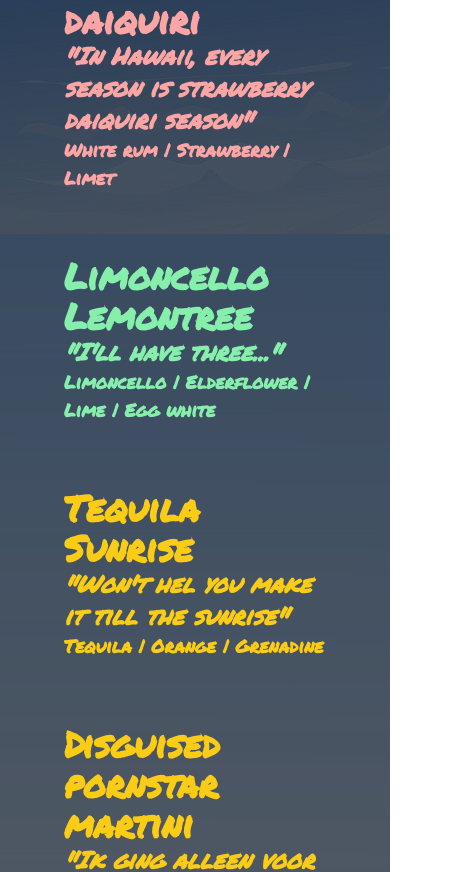
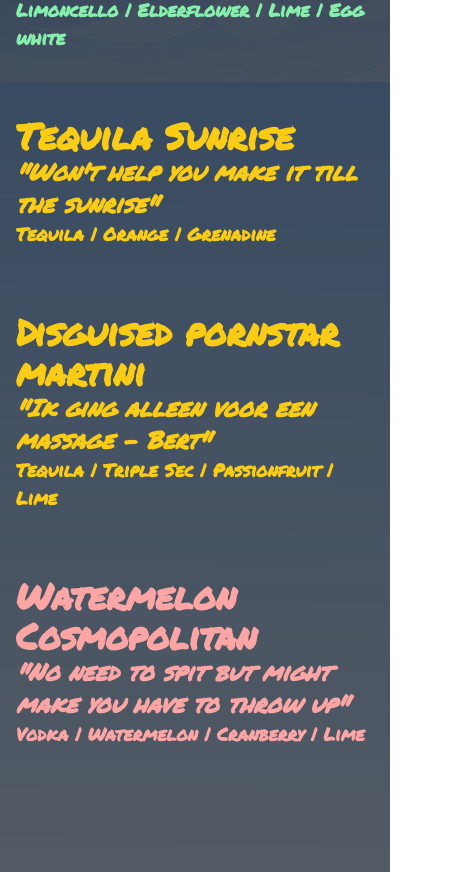
Before and after one commit to actuallyfrank/cazzo-cocktail-club, a Next.js app: page / in a window 390 px wide. Shown: the part 3838-4710 px from the top of the page, 470 px wide, since content can reach past the window. Built offline with nearby package versions, Linux system fonts and the light colour scheme.

Commit message:
Fix width on small screens

```diff
--- a/components/menus/ArjanRenataRikMenu.tsx
+++ b/components/menus/ArjanRenataRikMenu.tsx
@@ -48,7 +48,7 @@ export function ArjanRenataRikMenu() {
           <Menu.Item
             title="Tequila Sunrise"
             className="text-yellow-400"
-            quote="Won't hel you make it till the sunrise"
+            quote="Won't help you make it till the sunrise"
             ingredients={["Tequila", "Orange", "Grenadine"]}
           ></Menu.Item>
           <Menu.Item
--- a/components/menus/KatjaMelanieMenu.tsx
+++ b/components/menus/KatjaMelanieMenu.tsx
@@ -41,7 +41,7 @@ export function KatjaEnMelanieMenu() {
           ></Menu.Item>
           <Menu.Item
             title="COSMOPOLITAN"
-            quote="VRIENDIN!?! #IkHebGezoendBenIkNuZwanger?"
+            quote="VRIENDIN!?! #Ik Heb Gezoend Ben Ik Nu Zwanger?"
             className="text-shadow text-pink-500 shadow-pink-400"
             ingredients={["Vodka", "Triple Sec", "Cranberry", "Limoen"]}
           ></Menu.Item>
--- a/components/menus/Menu.tsx
+++ b/components/menus/Menu.tsx
@@ -23,7 +23,7 @@ export function Menu({ children, font, className }: MenuInterface) {
   return (
     <Container>
       <div
-        className={"py-32 px-16 " + className}
+        className={"py-32 px-4 lg:px-16 " + className}
         style={{
           fontFamily: font,
         }}
```
